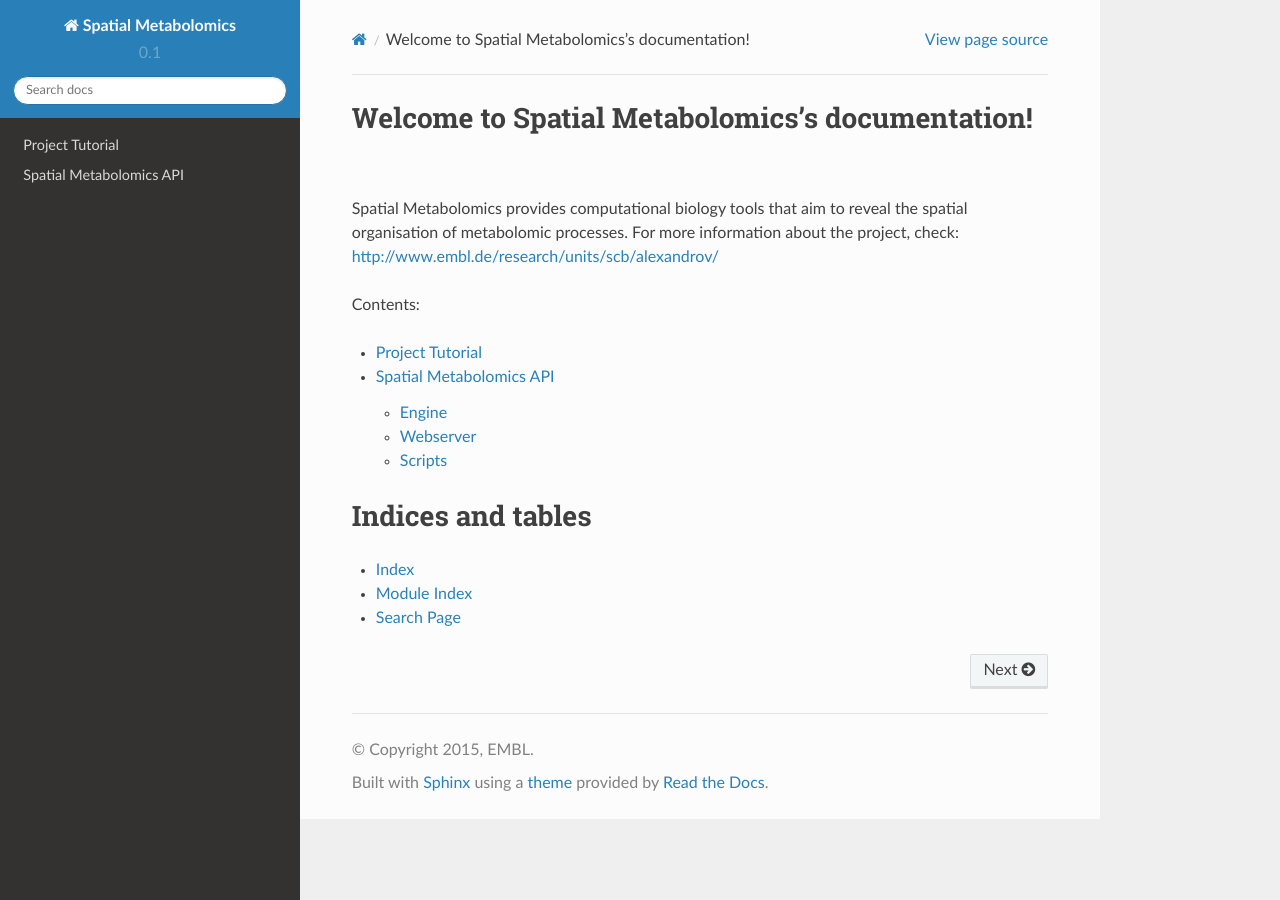
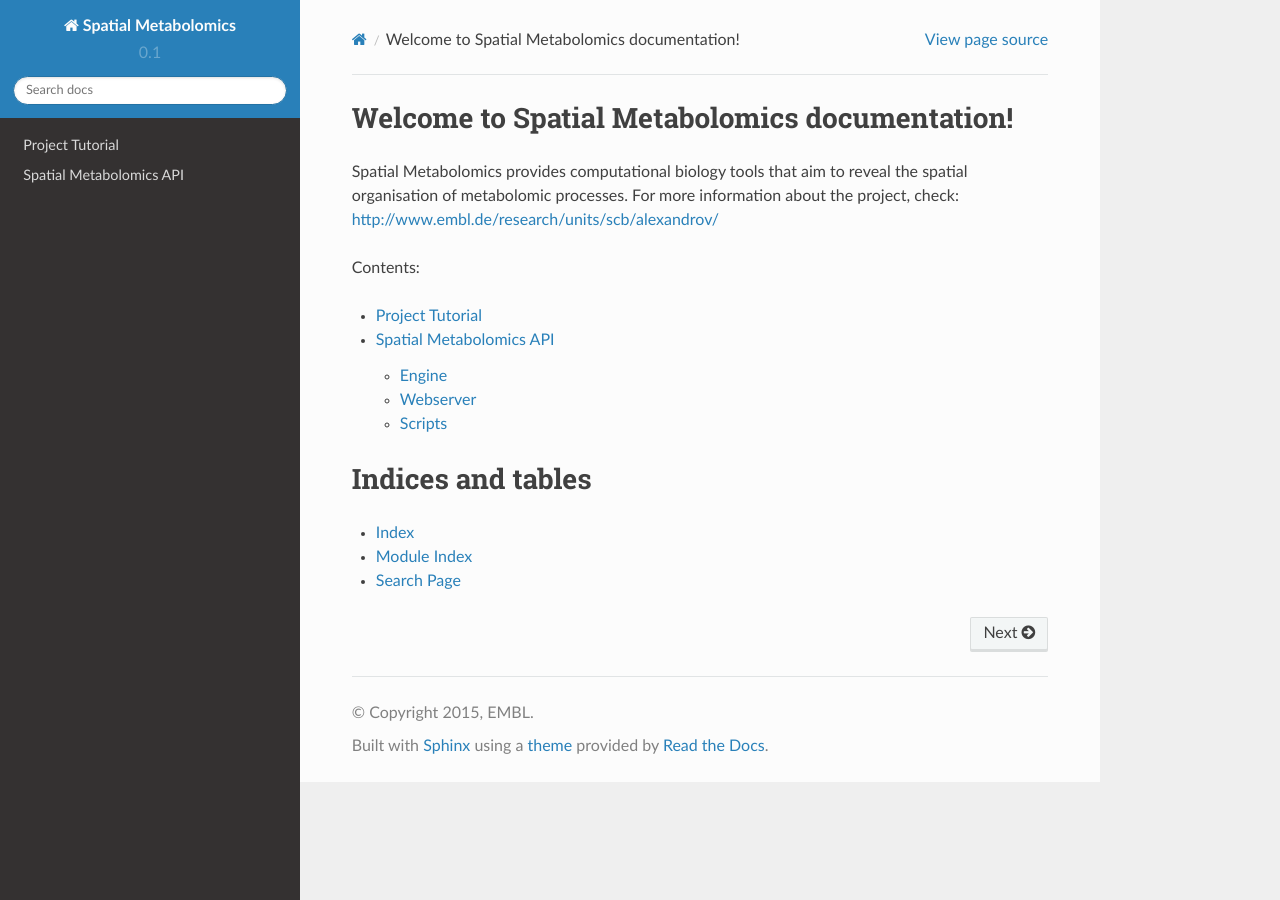
Before and after one commit to metaspace2020/sm-engine, a Sphinx documentation site: the page built from docs/index.rst, in a window 1280 px wide. Built offline with Sphinx 7.4.7 and the Read the Docs theme 2.0.0, drawn with Linux system fonts in a browser that asks for light colours.

Commit message:
minor correction of page heading

```diff
--- a/docs/index.rst
+++ b/docs/index.rst
@@ -3,7 +3,7 @@
    You can adapt this file completely to your liking, but it should at least
    contain the root `toctree` directive.
 
-Welcome to Spatial Metabolomics's documentation!
+Welcome to Spatial Metabolomics documentation!
 ================================================
 
 Spatial Metabolomics provides computational biology tools that aim to reveal the spatial organisation of metabolomic processes. For more information about the project, check: http://www.embl.de/research/units/scb/alexandrov/
```
